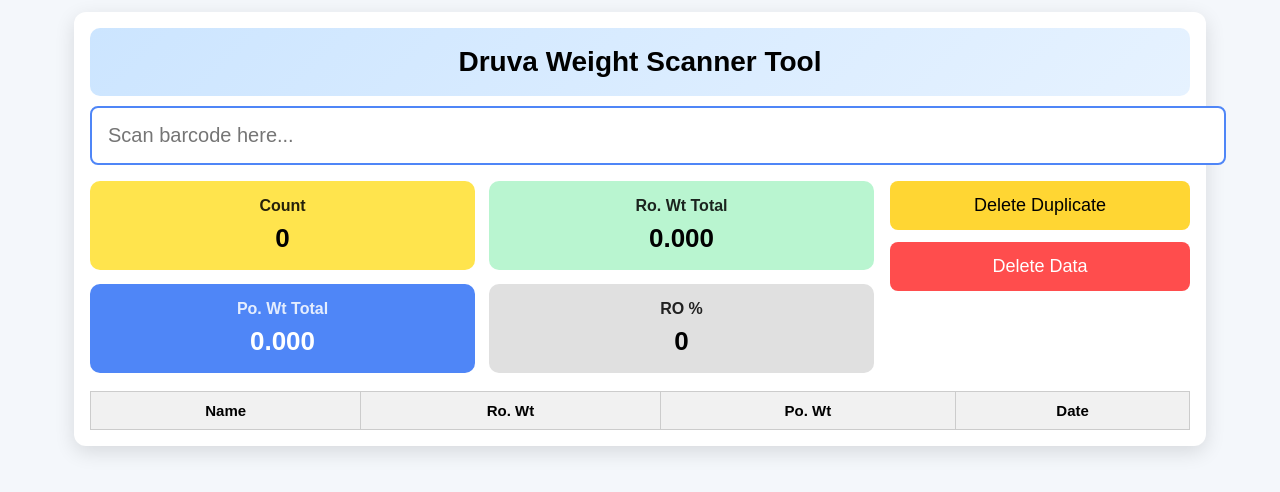
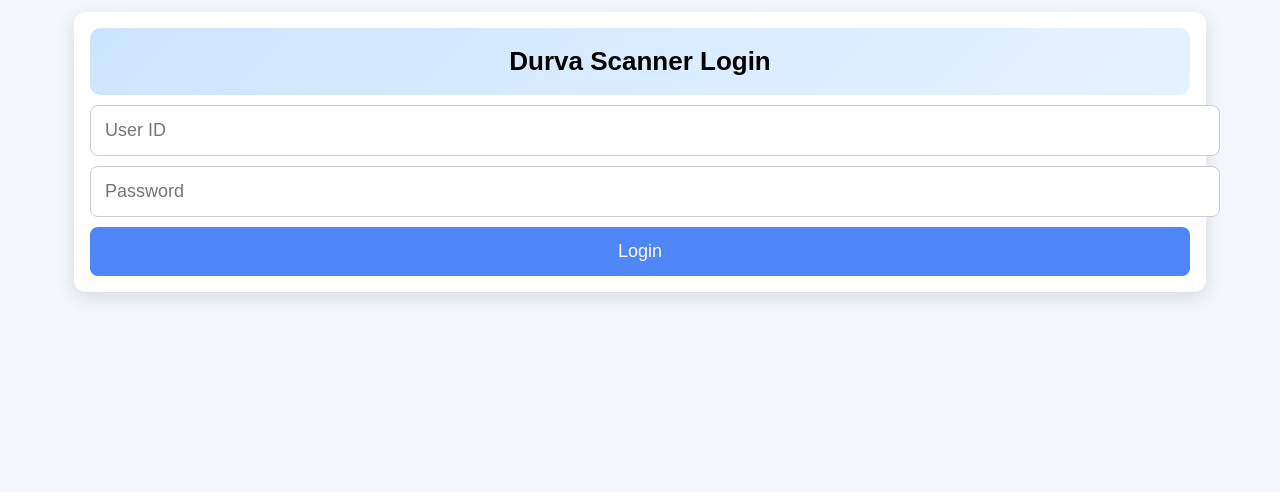
Before and after one commit to vipulmangukiya/druva-scanner, a plain HTML site: page index.html in a window 1280 px wide. Drawn offline with Linux system fonts and the light colour scheme.

Commit message:
Add Login

```diff
--- a/index.html
+++ b/index.html
@@ -3,7 +3,7 @@
 <head>
 <meta charset="UTF-8" />
 <meta name="viewport" content="width=device-width, initial-scale=1.0"/>
-<title>Druva Weight Scanner Tool</title>
+<title>Durva Scanner</title>
 
 <style>
   body {
@@ -25,25 +25,28 @@
   .header {
     background: linear-gradient(135deg, #cce5ff, #e6f2ff);
     padding: 18px;
-    font-size: 28px;
+    font-size: 26px;
     font-weight: bold;
     text-align: center;
     border-radius: 10px;
-    margin-bottom: 10px;
   }
 
-  input {
+  input, button {
     width: 100%;
-    padding: 16px;
-    font-size: 20px;
+    padding: 14px;
+    font-size: 18px;
+    margin-top: 10px;
     border-radius: 8px;
-    border: 2px solid #ccc;
-    outline: none;
+    border: 1px solid #ccc;
   }
 
-  input:focus {
-    border-color: #4f86f7;
-  }
+  button { cursor: pointer; }
+
+  .btn-primary { background: #4f86f7; color: #fff; border: none; }
+  .btn-danger { background: #ff4d4d; color: #fff; border: none; }
+  .btn-warning { background: #ffd633; border: none; }
+
+  .hidden { display: none; }
 
   .top {
     display: grid;
@@ -52,7 +55,6 @@
     margin-top: 16px;
   }
 
-  /* ===== TOTAL CARDS ===== */
   .stats {
     display: grid;
     grid-template-columns: repeat(2, 1fr);
@@ -62,41 +64,14 @@
   .card {
     padding: 16px;
     border-radius: 10px;
-    color: #000;
     text-align: center;
-  }
-
-  .card h3 {
-    margin: 0;
-    font-size: 16px;
-    opacity: 0.85;
-  }
-
-  .card span {
-    display: block;
-    margin-top: 8px;
-    font-size: 26px;
-    font-weight: bold;
+    font-size: 18px;
   }
 
   .yellow { background: #ffe44d; }
   .green { background: #b9f5d0; }
   .blue  { background: #4f86f7; color: #fff; }
   .gray  { background: #e0e0e0; }
-
-  /* ===== ACTIONS ===== */
-  .actions button {
-    width: 100%;
-    padding: 14px;
-    margin-bottom: 12px;
-    font-size: 18px;
-    border: none;
-    border-radius: 8px;
-    cursor: pointer;
-  }
-
-  .btn-warning { background: #ffd633; }
-  .btn-danger { background: #ff4d4d; color: #fff; }
 
   table {
     width: 100%;
@@ -108,55 +83,42 @@
     border: 1px solid #ccc;
     padding: 10px;
     text-align: center;
-    font-size: 15px;
   }
 
-  th {
-    background: #f1f1f1;
-  }
+  th { background: #f1f1f1; }
 </style>
 </head>
 
 <body>
-<div class="container">
 
-  <div class="header">Druva Weight Scanner Tool</div>
+<!-- LOGIN SCREEN -->
+<div class="container" id="loginBox">
+  <div class="header">Durva Scanner Login</div>
+  <input id="username" placeholder="User ID" />
+  <input id="password" type="password" placeholder="Password" />
+  <button class="btn-primary" onclick="login()">Login</button>
+</div>
 
-  <input
-    id="scanInput"
-    placeholder="Scan barcode here..."
-    autofocus
-  />
+<!-- APP SCREEN -->
+<div class="container hidden" id="appBox">
+  <div class="header">
+    Druva — User: <span id="currentUser"></span>
+  </div>
+
+  <input id="scanInput" placeholder="Scan barcode here..." autofocus />
 
   <div class="top">
-
-    <!-- TOTALS -->
     <div class="stats">
-      <div class="card yellow">
-        <h3>Count</h3>
-        <span id="count">0</span>
-      </div>
-
-      <div class="card green">
-        <h3>Ro. Wt Total</h3>
-        <span id="roTotal">0</span>
-      </div>
-
-      <div class="card blue">
-        <h3>Po. Wt Total</h3>
-        <span id="poTotal">0</span>
-      </div>
-
-      <div class="card gray">
-        <h3>RO %</h3>
-        <span id="roCalc">0</span>
-      </div>
+      <div class="card yellow">Count<br><b id="count">0</b></div>
+      <div class="card green">Ro Total<br><b id="roTotal">0</b></div>
+      <div class="card blue">Po Total<br><b id="poTotal">0</b></div>
+      <div class="card gray">RO %<br><b id="roCalc">0</b></div>
     </div>
 
-    <!-- ACTIONS -->
-    <div class="actions">
+    <div>
       <button class="btn-warning" onclick="removeDuplicates()">Delete Duplicate</button>
       <button class="btn-danger" onclick="clearData()">Delete Data</button>
+      <button onclick="logout()">Logout</button>
     </div>
   </div>
 
@@ -164,59 +126,94 @@
     <thead>
       <tr>
         <th>Name</th>
-        <th>Ro. Wt</th>
-        <th>Po. Wt</th>
+        <th>Ro</th>
+        <th>Po</th>
         <th>Date</th>
       </tr>
     </thead>
     <tbody id="dataBody"></tbody>
   </table>
-
 </div>
 
 <script>
-  const STORAGE_KEY = "druva_scan_data";
+  let currentUser = null;
+  let sessionId = null;
+  let storageKey = null;
+  let data = [];
 
-  const input = document.getElementById("scanInput");
-  const tbody = document.getElementById("dataBody");
+  function generateSessionId() {
+    return Date.now() + "_" + Math.random().toString(36).substring(2, 8);
+  }
 
-  let data = JSON.parse(localStorage.getItem(STORAGE_KEY)) || [];
+  function login() {
+    const u = document.getElementById("username").value.trim();
+    const p = document.getElementById("password").value.trim();
 
-  input.addEventListener("keydown", e => {
+    if (!u || !p) {
+      alert("Enter User ID & Password");
+      return;
+    }
+
+    currentUser = u;
+
+    // Unique session per tab
+    sessionId = sessionStorage.getItem("druva_session_id");
+    if (!sessionId) {
+      sessionId = generateSessionId();
+      sessionStorage.setItem("druva_session_id", sessionId);
+    }
+
+    storageKey = `druva_data_${currentUser}_${sessionId}`;
+
+    document.getElementById("currentUser").innerText =
+      `${currentUser} (${sessionId.slice(-4)})`;
+
+    document.getElementById("loginBox").classList.add("hidden");
+    document.getElementById("appBox").classList.remove("hidden");
+
+    data = JSON.parse(localStorage.getItem(storageKey)) || [];
+    render();
+  }
+
+  function logout() {
+    sessionStorage.removeItem("druva_session_id");
+    location.reload();
+  }
+
+  document.getElementById("scanInput").addEventListener("keydown", e => {
     if (e.key === "Enter") {
-      processScan(input.value.trim());
-      input.value = "";
+      processScan(e.target.value.trim());
+      e.target.value = "";
     }
   });
 
   function processScan(text) {
-    const parts = text.split(",");
-    if (parts.length < 10) return;
+    const p = text.split(",");
+    if (p.length < 10) return;
 
     data.push({
-      name: parts[6],
-      ro: parseFloat(parts[7]),
-      po: parseFloat(parts[8]),
-      date: parts[9]
+      name: p[6],
+      ro: +p[7],
+      po: +p[8],
+      date: p[9]
     });
 
-    saveAndRender();
+    save();
   }
 
-  function saveAndRender() {
-    localStorage.setItem(STORAGE_KEY, JSON.stringify(data));
+  function save() {
+    localStorage.setItem(storageKey, JSON.stringify(data));
     render();
   }
 
   function render() {
-    tbody.innerHTML = "";
-    let roSum = 0, poSum = 0;
+    const body = document.getElementById("dataBody");
+    body.innerHTML = "";
 
+    let ro = 0, po = 0;
     data.forEach(d => {
-      roSum += d.ro;
-      poSum += d.po;
-
-      tbody.innerHTML += `
+      ro += d.ro; po += d.po;
+      body.innerHTML += `
         <tr>
           <td>${d.name}</td>
           <td>${d.ro.toFixed(3)}</td>
@@ -225,11 +222,10 @@
         </tr>`;
     });
 
-    document.getElementById("count").innerText = data.length;
-    document.getElementById("roTotal").innerText = roSum.toFixed(3);
-    document.getElementById("poTotal").innerText = poSum.toFixed(3);
-    document.getElementById("roCalc").innerText =
-      roSum ? ((poSum / roSum) * 100).toFixed(2) : 0;
+    count.innerText = data.length;
+    roTotal.innerText = ro.toFixed(3);
+    poTotal.innerText = po.toFixed(3);
+    roCalc.innerText = ro ? ((po / ro) * 100).toFixed(2) : 0;
   }
 
   function removeDuplicates() {
@@ -240,17 +236,15 @@
       seen.add(key);
       return true;
     });
-    saveAndRender();
+    save();
   }
 
   function clearData() {
-    if (!confirm("Are you sure you want to delete ALL data?")) return;
+    if (!confirm("Delete ALL data for this session?")) return;
     data = [];
-    localStorage.removeItem(STORAGE_KEY);
+    localStorage.removeItem(storageKey);
     render();
   }
-
-  render();
 </script>
 
 </body>
```
